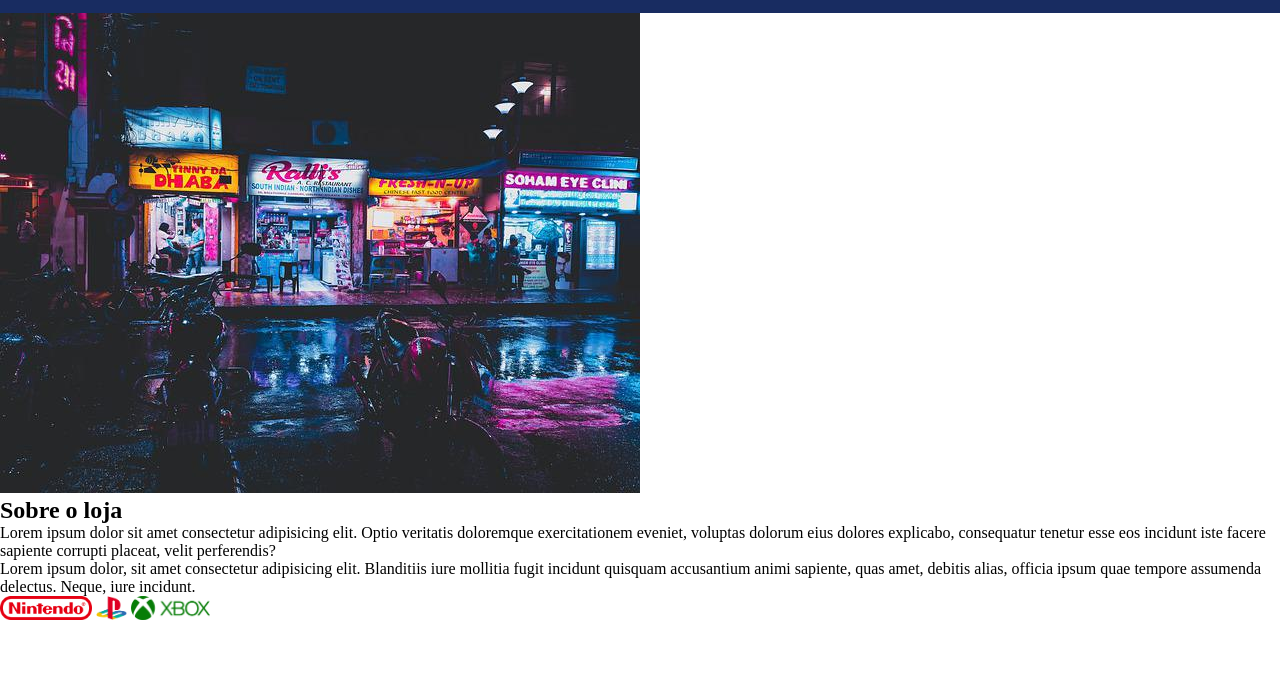
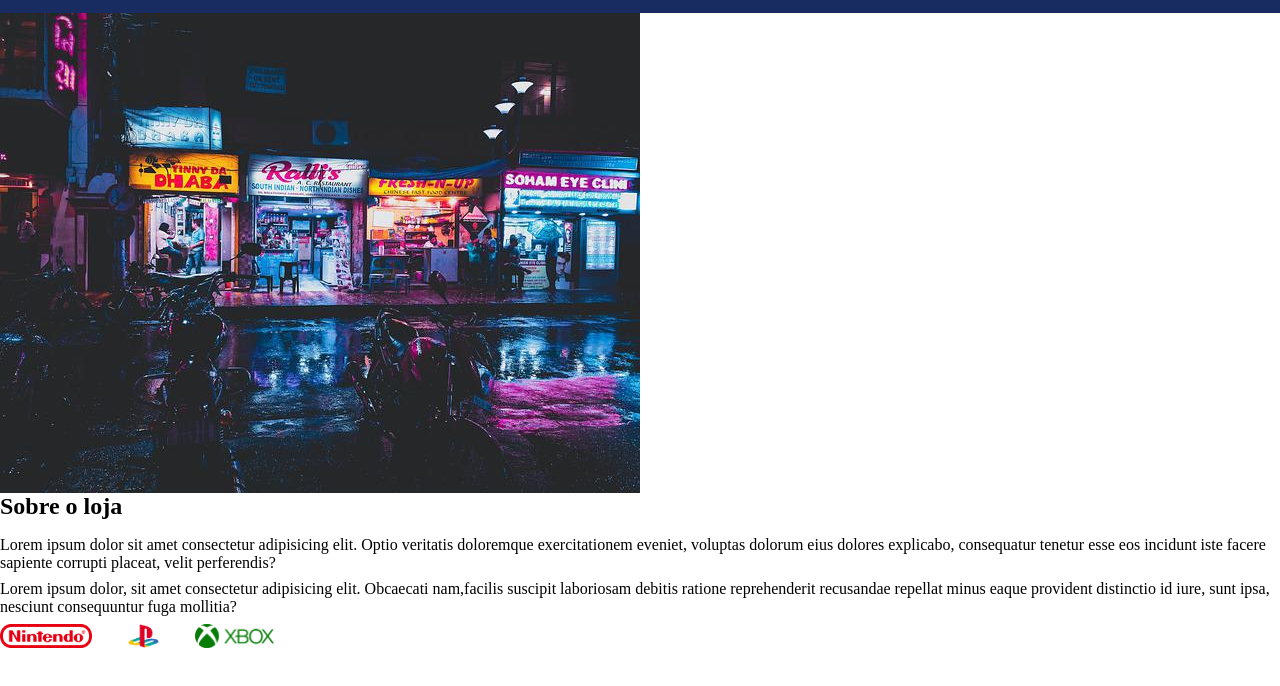
Before and after one commit to bielXVI/Dark_Games, a plain HTML site: page index.html in a window 1280 px wide. Shown: the part 56-742 px from the top of the page. Drawn offline with Linux system fonts and the light colour scheme.

Commit message:
3° commit

```diff
--- a/index.html
+++ b/index.html
@@ -3,6 +3,11 @@
 <head>
     <meta charset="UTF-8">
     <meta name="viewport" content="width=device-width, initial-scale=1.0">
+
+    <link rel="preconnect" href="https://fonts.googleapis.com">
+    <link rel="preconnect" href="https://fonts.gstatic.com" crossorigin>
+    <link href="https://fonts.googleapis.com/css2?family=Bungee&family=Roboto:ital,wght@0,100;0,300;0,400;0,500;0,700;0,900;1,100;1,300;1,400;1,500;1,700;1,900&display=swap" rel="stylesheet">
+
     <link rel="stylesheet" href="./main.css">
     <title>Dark Games</title>
 </head>
@@ -22,20 +27,23 @@
             </nav>
         </div>
     </header>
-    <section>
+    <section id="about">
         <div class="container">
-            <img src="./images/loja.jpg" alt="Fachada da loja">
+            <img class="store-front" src="./images/loja.jpg" alt="Fachada da loja">
         </div>
+        <div>
         <h2>Sobre o loja</h2>
         <p>
             Lorem ipsum dolor sit amet consectetur adipisicing elit.
             Optio veritatis doloremque exercitationem eveniet, voluptas dolorum eius dolores explicabo,
-            consequatur tenetur esse eos incidunt iste facere sapiente corrupti placeat, velit perferendis?
+            consequatur tenetur esse eos incidunt iste facere sapiente corrupti placeat,
+            velit perferendis?
         </p>
         <p>
             Lorem ipsum dolor, sit amet consectetur adipisicing elit.
-            Blanditiis iure mollitia fugit incidunt quisquam accusantium animi sapiente, quas amet, debitis alias,
-            officia ipsum quae tempore assumenda delectus. Neque, iure incidunt.
+            Obcaecati nam,facilis suscipit laboriosam debitis ratione reprehenderit
+            recusandae repellat minus eaque provident distinctio id iure, sunt ipsa,
+            nesciunt consequuntur fuga mollitia?
         </p>
         <ul class="brand-list">
             <li><img src="./images/nintendo.png"></li>
@@ -43,5 +51,6 @@
             <li><img src="./images/xbox.png"></li>
         </ul>
     </section>
+    </div>
 </body>
 </html>
--- a/main.css
+++ b/main.css
@@ -27,7 +27,8 @@ header nav li a{
     margin: 0 auto;
 }
 
-header .container{
+header .container,
+section .container{
     display: flex;
     align-content: center;
     justify-content: space-between;
@@ -40,3 +41,27 @@ header .container{
 .brand-list li{
     display:inline;
 }
+
+section .container{
+    align-items: flex-start;
+}
+
+section{
+    padding-bottom: 24px 0;
+}
+
+section h2{
+    margin-bottom: 16px;
+}
+
+section p{
+    margin-bottom: 8px;
+}
+
+section img{
+    margin-right: 32px;
+}
+
+.store-front{
+    margin-right: 32px;
+}
```
